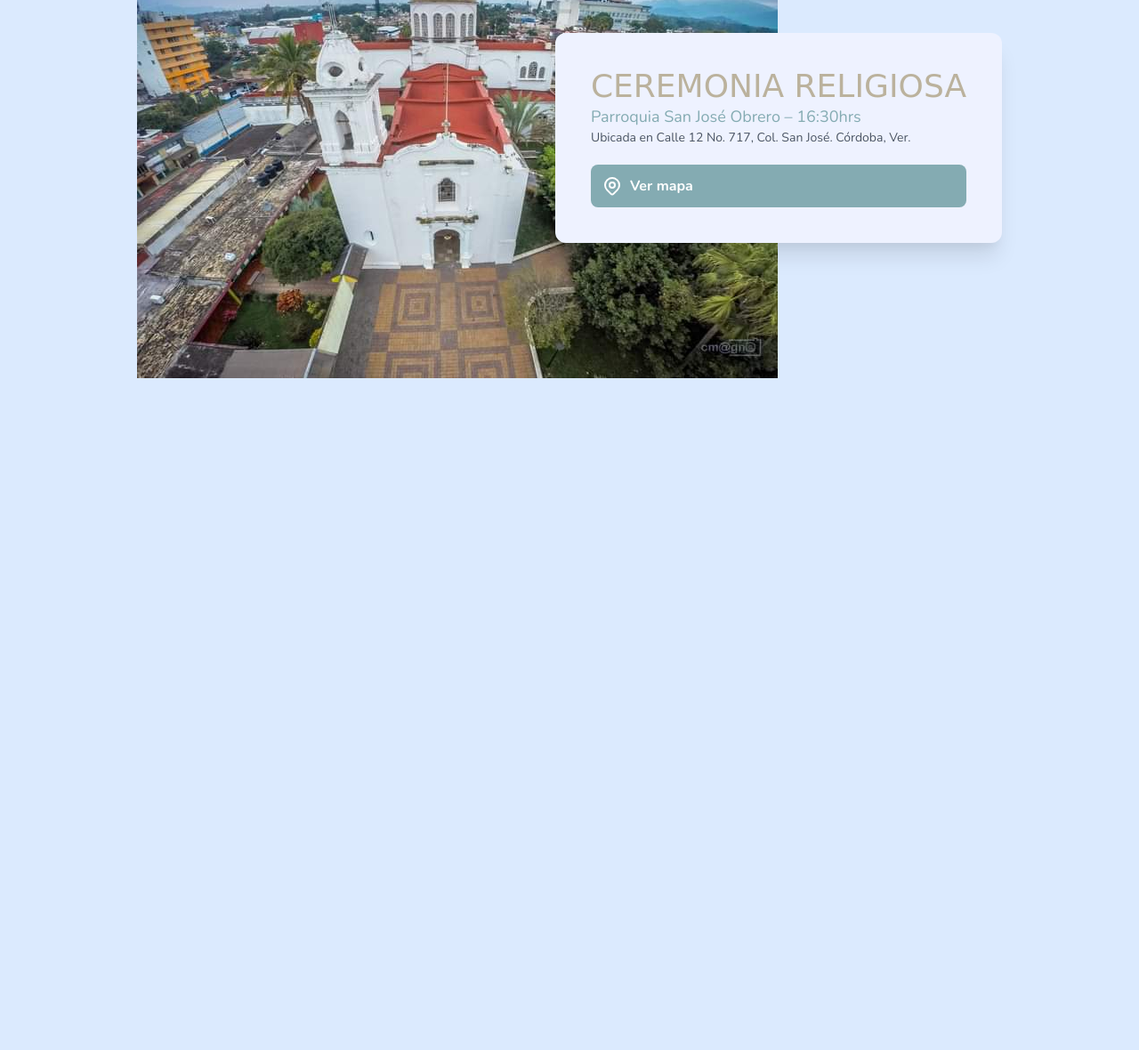
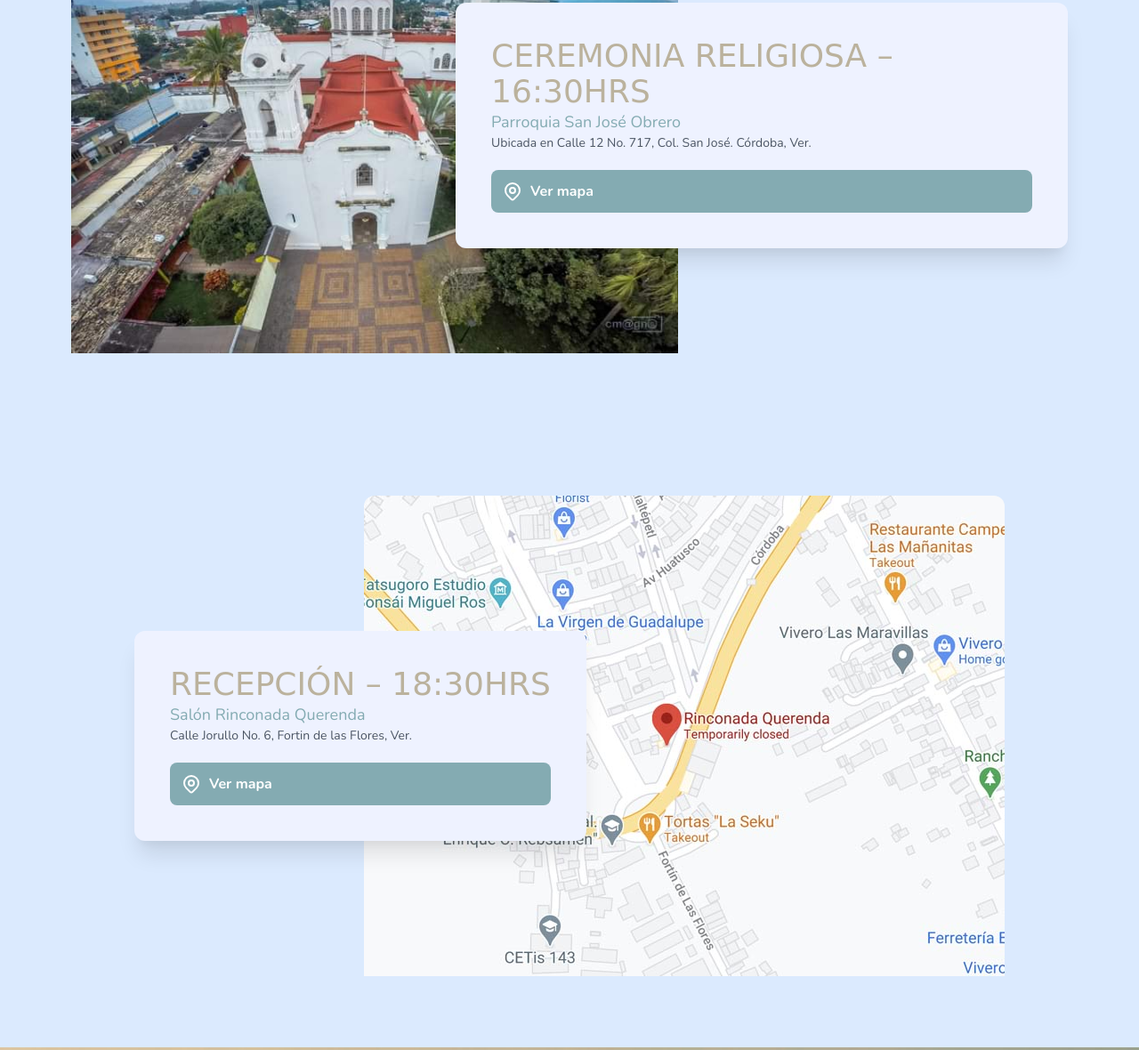
Before and after one commit to evelynfredin/wedding, a website: page public/index.html in a window 1280 px wide. Shown: the part 2595-3775 px from the top of the page at 89% size. Before the commit the page ends 3100 px from the top, so only its background shows below. Drawn offline with nearby package versions, Linux system fonts and the light colour scheme; a web font is replaced by a local one.

```diff
--- a/public/css/custom.css
+++ b/public/css/custom.css
@@ -20,4 +20,8 @@
   .box {
     margin-left: -250px;
   }
+
+  .box-2 {
+    margin-right: -250px;
+  }
 }
--- a/public/css/styles.css
+++ b/public/css/styles.css
@@ -627,6 +627,10 @@
   order: 2;
 }
 
+.order-last{
+  order: 9999;
+}
+
 .font-headings{
   font-family: Glass Antiqua, cursive;
 }
@@ -747,6 +751,11 @@
 .object-center{
   -o-object-position: center;
      object-position: center;
+}
+
+.object-top{
+  -o-object-position: top;
+     object-position: top;
 }
 
 .p-2{
@@ -877,6 +886,10 @@
 
 .z-10{
   z-index: 10;
+}
+
+.z-50{
+  z-index: 50;
 }
 
 .transition{
@@ -1017,6 +1030,10 @@
     flex-direction: row;
   }
 
+  .lg\:order-first{
+    order: -9999;
+  }
+
   .lg\:text-4xl{
     font-size: 2.25rem;
     line-height: 2.5rem;
--- a/public/index.html
+++ b/public/index.html
@@ -91,9 +91,9 @@
                 class="box bg-indigo-50 p-10 rounded-b-xl md:rounded-xl justify-center shadow-xl h-auto self-center w-full lg:w-auto">
                 <h2
                     class="uppercase font-headings text-secondary text-2xl md:text-3xl lg:text-4xl text-center lg:text-left">
-                    Ceremonia Religiosa
+                    Ceremonia Religiosa – 16:30hrs
                 </h2>
-                <p class="text-lg text-primary">Parroquia San José Obrero – 16:30hrs</p>
+                <p class="text-lg text-primary">Parroquia San José Obrero</p>
                 <p class="text-sm text-gray-600 mb-5">Ubicada en Calle 12 No. 717, Col. San José. Córdoba, Ver.</p>
                 <a class="bg-primary p-3 rounded-lg text-white flex items-center  font-semibold hover:bg-secondary transition ease-in-out duration-150"
                     href="https://goo.gl/maps/oUpmqvCtMfER1N4V6"><svg class="w-6 h-6 mr-2" fill="none"
@@ -108,6 +108,38 @@
         </div>
     </section>
 
+    <section class="p-5 md:p-10 lg:p-20">
+        <div class="container flex flex-col lg:flex-row justify-center items-center mx-auto">
+
+            <div
+                class="box-2 z-50 order-last lg:order-first bg-indigo-50 p-10 rounded-b-xl md:rounded-xl justify-center shadow-xl h-auto self-center w-full lg:w-auto">
+                <h2
+                    class="uppercase font-headings text-secondary text-2xl md:text-3xl lg:text-4xl text-center lg:text-left">
+                    Recepción – 18:30hrs
+                </h2>
+                <p class="text-lg text-primary">Salón Rinconada Querenda</p>
+                <p class="text-sm text-gray-600 mb-5">Calle Jorullo No. 6, Fortin de las Flores, Ver.</p>
+                <a class="bg-primary p-3 rounded-lg text-white flex items-center  font-semibold hover:bg-secondary transition ease-in-out duration-150"
+                    href="https://goo.gl/maps/mTKgka2mmQmsfFVS6"><svg class="w-6 h-6 mr-2" fill="none"
+                        stroke="currentColor" viewBox="0 0 24 24" xmlns="http://www.w3.org/2000/svg">
+                        <path stroke-linecap="round" stroke-linejoin="round" stroke-width="2"
+                            d="M17.657 16.657L13.414 20.9a1.998 1.998 0 01-2.827 0l-4.244-4.243a8 8 0 1111.314 0z">
+                        </path>
+                        <path stroke-linecap="round" stroke-linejoin="round" stroke-width="2"
+                            d="M15 11a3 3 0 11-6 0 3 3 0 016 0z"></path>
+                    </svg><span>Ver mapa</span></a>
+            </div>
+
+            <div class="self-center z-1">
+                <img class="rounded-t-xl object-cover" src="img/location.jpg" alt="Iglesia de San José en vista aérea">
+            </div>
+        </div>
+    </section>
+
+    <section class="h-screen w-screen">
+        <img class="object-cover object-top w-screen h-screen" src="img/002.jpg" alt="">
+    </section>
+
 
 </body>
 
```
Also changed, not shown: public/img/002.jpg (added), public/img/location.jpg (added).
